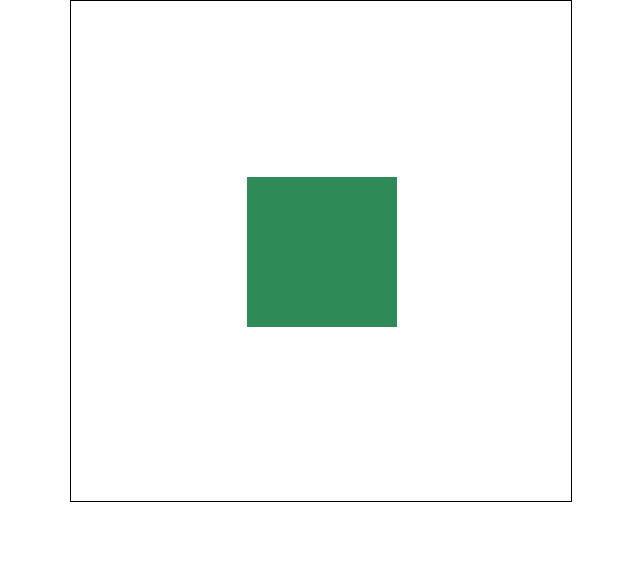
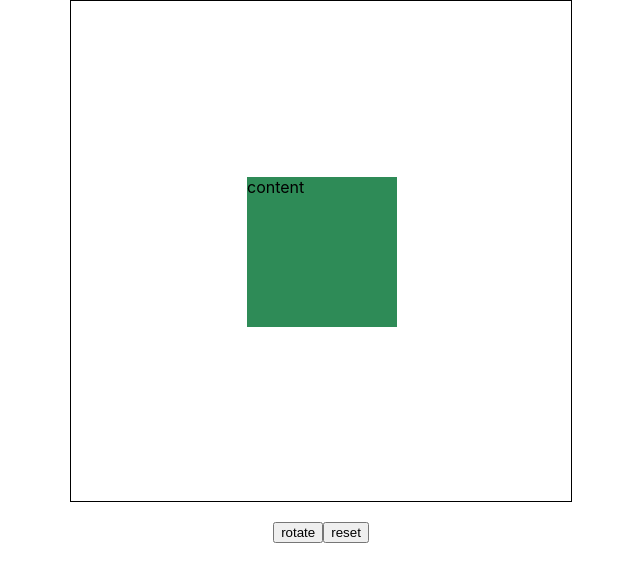
Before and after one commit to ailuoku6/free-scale-react, a React (Create React App) app: page / in a window 1280 px wide. Shown: the top 582 px of the page, without its empty margins (319-959 px from the left). Built offline with nearby package versions, Linux system fonts and the light colour scheme.

Commit message:
feat: 透出更多参数

```diff
--- a/package.json
+++ b/package.json
@@ -1,6 +1,6 @@
 {
   "name": "use-free-scale",
-  "version": "0.1.1",
+  "version": "0.1.2",
   "private": false,
   "main": "dist/free-scale-viewer/use-free-scale.js",
   "types": "dist/free-scale-viewer/use-free-scale.d.ts",
--- a/src/free-scale-viewer/index.css
+++ b/src/free-scale-viewer/index.css
@@ -14,3 +14,10 @@
   background-color: seagreen;
   transform-origin: center;
 }
+
+.action {
+  margin: 0 auto;
+  margin-top: 20px;
+  display: flex;
+  justify-content: center;
+}
--- a/src/free-scale-viewer/index.tsx
+++ b/src/free-scale-viewer/index.tsx
@@ -15,11 +15,20 @@ const customTrans = (prev: ITransRes, v: ITransRes) => {
 };
 
 export const FreeScaleViewer = (props: IProps) => {
-  const { containerRef, childRef, transform } = useFreeScale({
+  const {
+    transformConfigRef,
+    containerRef,
+    childRef,
+    transform,
+    setRotate,
+    setScale,
+    setTransXY,
+  } = useFreeScale({
     customTrans,
   });
 
   return (
+    <div>
       <div className="container" ref={containerRef}>
         <div
           className="child"
@@ -27,7 +36,33 @@ export const FreeScaleViewer = (props: IProps) => {
           style={{
             transform,
           }}
-      ></div>
+        >
+          content
+        </div>
+      </div>
+      <div className="action">
+        <button onClick={() => setRotate((prev) => prev + 30)}>rotate</button>
+        <button
+          onClick={() => {
+            setRotate(0);
+            setScale(1);
+            const container = containerRef.current;
+            const child = childRef.current;
+            if (container && child) {
+              const containerRect = container.getBoundingClientRect();
+              const childRect = child.getBoundingClientRect();
+              setTransXY([
+                containerRect.width / 2 -
+                  childRect.width / transformConfigRef.current.scale / 2,
+                containerRect.height / 2 -
+                  childRect.height / transformConfigRef.current.scale / 2,
+              ]);
+            }
+          }}
+        >
+          reset
+        </button>
+      </div>
     </div>
   );
 };
--- a/src/free-scale-viewer/use-free-scale.ts
+++ b/src/free-scale-viewer/use-free-scale.ts
@@ -201,9 +201,13 @@ export const useFreeScale = ({
   }, [rotate, scale, transXY]);
 
   return {
+    transformConfigRef,
     containerRef,
     childRef,
     transform,
+    rotate,
+    scale,
+    transXY,
     setRotate,
     setScale,
     setTransXY,
```
Lines whose indentation alone changed are shown as unchanged.
